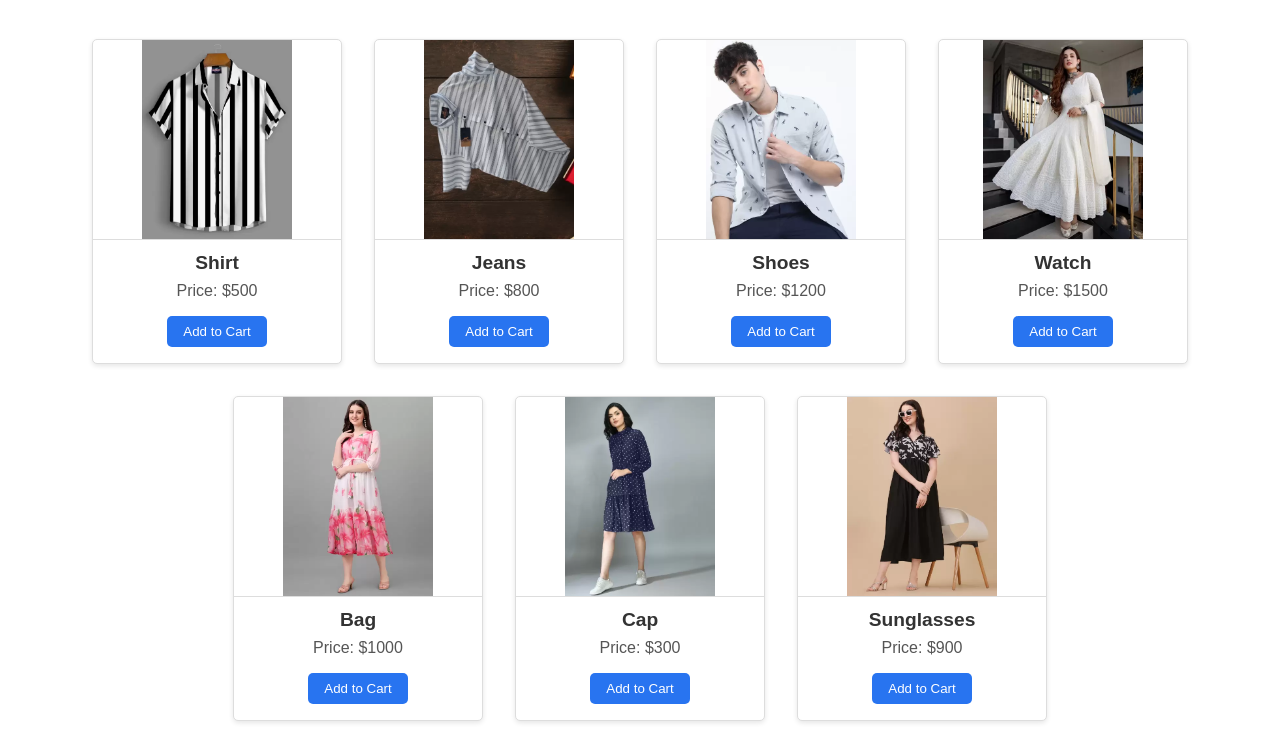
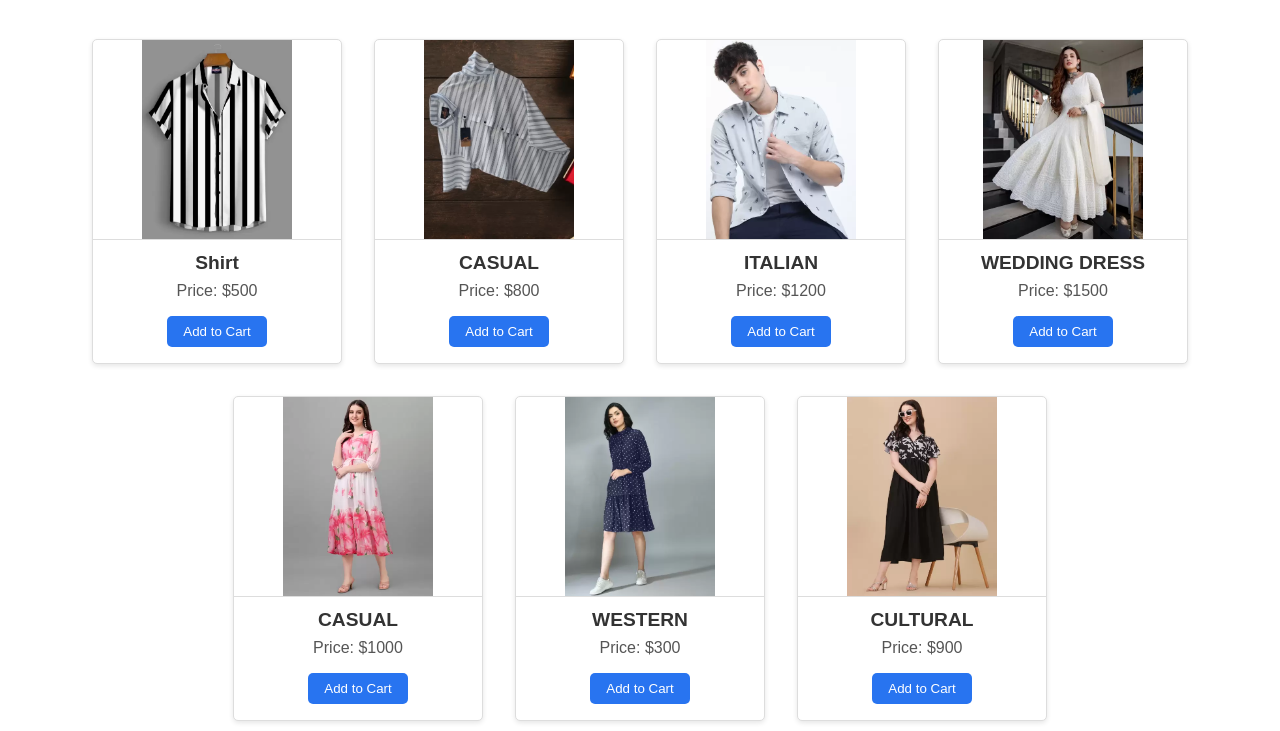
Before and after one commit to SahilCodeMaster/Website-Fashion-, a plain HTML site: page product.html in a window 1280 px wide. Shown: the part 69-800 px from the top of the page. Drawn offline with Linux system fonts and the light colour scheme.

Commit message:
Update product.html

```diff
--- a/product.html
+++ b/product.html
@@ -170,7 +170,7 @@
 <body>
     <div class="header">
         FASHOHUB
-        <a href="index.html" class="home-button">Home</a>
+        <a href="#" class="home-button">Home</a>
     </div>
 
     <div class="container">
@@ -181,44 +181,44 @@
             <button onclick="addToCart(this)">Add to Cart</button>
         </div>
 
-        <div class="product" data-name="Jeans" data-price="800">
+        <div class="product" data-name="CASUAL" data-price="800">
             <img src="srt2.webp" alt="Jeans">
-            <h3>Jeans</h3>
+            <h3>CASUAL</h3>
             <p>Price: $800</p>
             <button onclick="addToCart(this)">Add to Cart</button>
         </div>
 
-        <div class="product" data-name="Shoes" data-price="1200">
+        <div class="product" data-name="ITALIAN" data-price="1200">
             <img src="srt6.webp" alt="Shoes">
-            <h3>Shoes</h3>
+            <h3>ITALIAN</h3>
             <p>Price: $1200</p>
             <button onclick="addToCart(this)">Add to Cart</button>
         </div>
 
-        <div class="product" data-name="Watch" data-price="1500">
+        <div class="product" data-name="WEDDING" data-price="1500">
             <img src="tr1.webp" alt="Watch">
-            <h3>Watch</h3>
+            <h3>WEDDING DRESS</h3>
             <p>Price: $1500</p>
             <button onclick="addToCart(this)">Add to Cart</button>
         </div>
 
-        <div class="product" data-name="Bag" data-price="1000">
+        <div class="product" data-name="CASUAL" data-price="1000">
             <img src="wn4.webp" alt="Bag">
-            <h3>Bag</h3>
+            <h3>CASUAL</h3>
             <p>Price: $1000</p>
             <button onclick="addToCart(this)">Add to Cart</button>
         </div>
 
-        <div class="product" data-name="Cap" data-price="300">
+        <div class="product" data-name="WESTERN" data-price="300">
             <img src="wn5.webp" alt="Cap">
-            <h3>Cap</h3>
+            <h3>WESTERN</h3>
             <p>Price: $300</p>
             <button onclick="addToCart(this)">Add to Cart</button>
         </div>
 
-        <div class="product" data-name="Sunglasses" data-price="900">
+        <div class="product" data-name="CULTURAL" data-price="900">
             <img src="wn6.webp" alt="Sunglasses">
-            <h3>Sunglasses</h3>
+            <h3>CULTURAL</h3>
             <p>Price: $900</p>
             <button onclick="addToCart(this)">Add to Cart</button>
         </div>
@@ -228,7 +228,7 @@
         <h3>Your Cart</h3>
         <div id="cart-items"></div>
         <div class="cart-total" id="cart-total">Total: $0</div>
-        <div class="checkout" onclick="redirectToCheckout()">Checkout</div>
+        <div class="checkout" onclick="redirectToCheckout()">PURCHASE</div>
     </div>
 
     <script>
@@ -254,7 +254,7 @@
                 const cartItem = document.createElement('div');
                 cartItem.className = 'cart-item';
                 cartItem.innerHTML = `
-                    <img src="https://via.placeholder.com/50" alt="${item.name}">
+
                     <div>
                         <p>${item.name}</p>
                         <p>$${item.price.toFixed(2)}</p>
```
